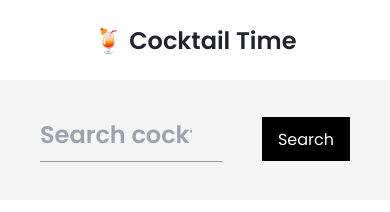
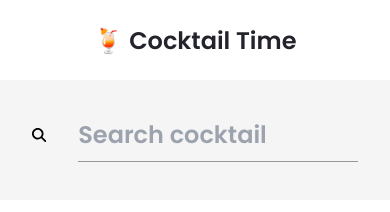
Before and after one commit to MaryChiodelli/cocktail-time, a Nuxt app: page /search in a window 390 px wide. Shown: the top 212 px of the page. Built offline with nearby package versions, Linux system fonts and the light colour scheme; no server answers.

Commit message:
minor css changes

```diff
--- a/assets/css/main.css
+++ b/assets/css/main.css
@@ -16,7 +16,7 @@ h3 {
 
 .wrapper {
   max-width: 1536px;
-  padding: 0 2.5rem;
+  padding: 0 2rem;
   margin: 0 auto;
 }
 
@@ -26,6 +26,7 @@ h3 {
 }
 
 .btn {
+  min-width: 194px;
   padding: 11px 16px 9px;
   font-size: 1rem;
   line-height: 1.5rem;
@@ -36,8 +37,8 @@ h3 {
   color: var(--white);
 }
 
-@media (min-width: 768px) {
-  .btn {
-    min-width: 194px;
+@media (min-width: 640px) {
+  .wrapper {
+    padding: 0 2.5rem;
   }
 }
--- a/components/SearchBar.vue
+++ b/components/SearchBar.vue
@@ -1,12 +1,12 @@
 <template>
   <form class="pt-[37px] pb-[38px] bg-gray-500">
     <div class="form-wrapper flex items-start">
-      <svg class="hidden sm:block w-6 h-6 mx-10 lg:mx-[66px] my-[6px]" xmlns="http://www.w3.org/2000/svg" viewBox="0 0 512 512"><!--! Font Awesome Pro 6.2.1 by @fontawesome - https://fontawesome.com License - https://fontawesome.com/license (Commercial License) Copyright 2022 Fonticons, Inc. --><path d="M416 208c0 45.9-14.9 88.3-40 122.7L502.6 457.4c12.5 12.5 12.5 32.8 0 45.3s-32.8 12.5-45.3 0L330.7 376c-34.4 25.2-76.8 40-122.7 40C93.1 416 0 322.9 0 208S93.1 0 208 0S416 93.1 416 208zM208 352c79.5 0 144-64.5 144-144s-64.5-144-144-144S64 128.5 64 208s64.5 144 144 144z"/></svg>
-      <div class="ml-10 sm:ml-0 flex-grow pb-2 border-b border-gray-700">
-        <input class="w-10/12 bg-transparent text-lg" @keyup.enter="goToSearch" v-model="search" type="text" placeholder="Search cocktail">
+      <svg class="w-6 h-6 mx-8 lg:mx-[66px] my-[6px]" xmlns="http://www.w3.org/2000/svg" viewBox="0 0 512 512"><!--! Font Awesome Pro 6.2.1 by @fontawesome - https://fontawesome.com License - https://fontawesome.com/license (Commercial License) Copyright 2022 Fonticons, Inc. --><path d="M416 208c0 45.9-14.9 88.3-40 122.7L502.6 457.4c12.5 12.5 12.5 32.8 0 45.3s-32.8 12.5-45.3 0L330.7 376c-34.4 25.2-76.8 40-122.7 40C93.1 416 0 322.9 0 208S93.1 0 208 0S416 93.1 416 208zM208 352c79.5 0 144-64.5 144-144s-64.5-144-144-144S64 128.5 64 208s64.5 144 144 144z"/></svg>
+      <div class="mr-8 sm:mr-0 flex-grow pb-2 border-b border-gray-700">
+        <input class="w-9/12 bg-transparent text-lg" @keyup.enter="goToSearch" v-model="search" type="text" placeholder="Search cocktail">
         <span v-if="search" @click="clearInput" class="float-right text-sm leading-9 cursor-pointer">Clear</span>
       </div>
-      <input @click="goToSearch" class="mx-10 cursor-pointer btn btn--dark" type="submit" value="Search">
+      <input @click="goToSearch" class="hidden sm:block mx-10 cursor-pointer btn btn--dark" type="submit" value="Search">
     </div>
   </form>
 </template>
--- a/pages/drinks/_id.vue
+++ b/pages/drinks/_id.vue
@@ -34,7 +34,7 @@
     <section class="pt-10 pb-20">
       <div class="wrapper">
         <h2 class="mb-20 text-lg text-black-700 text-center">Browse more</h2>
-        <ul class="grid grid-col-1 md:grid-cols-2 lg:grid-cols-3 xl:grid-cols-4 gap-10">
+        <ul class="grid grid-col-1 md:grid-cols-2 lg:grid-cols-3 xl:grid-cols-4 gap-8 sm:gap-10">
           <li v-for="drink in moreDrinks" :key="drink.idDrink">
             <NuxtLink :to="{ name: 'drinks-id', params: { id: drink.idDrink } }">
               <DrinkCard :drink="drink" />
--- a/pages/index.vue
+++ b/pages/index.vue
@@ -4,7 +4,7 @@
     <section class="pt-15 pb-20">
       <div class="wrapper">
         <h1 class="mb-15 text-center text-lg text-black-700">&#127865; Total Drinks: <span class="font-normal">612 |</span> &#127819; Total Ingredients: <span class="font-normal">484 |</span> &#127864; Drink Images: <span class="font-normal">611(87cc)</span></h1>
-        <ul class="mb-15 grid grid-col-1 md:grid-cols-2 lg:grid-cols-3 xl:grid-cols-4 gap-10">
+        <ul class="mb-15 grid grid-col-1 md:grid-cols-2 lg:grid-cols-3 xl:grid-cols-4 gap-8 sm:gap-10">
           <li v-for="drink in drinks" :key="drink.idDrink">
             <NuxtLink :to="{ name: 'drinks-id', params: { id: drink.idDrink } }">
               <DrinkCard :drink="drink" />
--- a/pages/search.vue
+++ b/pages/search.vue
@@ -4,7 +4,7 @@
     <section class="pt-15 pb-20">
       <div class="wrapper">
         <h1 class="mb-15 text-center text-lg">&#127865; Total Drinks: <span class="font-normal">{{ drinks.length }}</span></h1>
-        <ul class="grid grid-col-1 md:grid-cols-2 lg:grid-cols-3 xl:grid-cols-4 gap-10">
+        <ul class="grid grid-col-1 md:grid-cols-2 lg:grid-cols-3 xl:grid-cols-4 gap-8 sm:gap-10">
           <li v-for="drink in drinks" :key="drink.idDrink">
             <NuxtLink :to="{ name: 'drinks-id', params: { id: drink.idDrink } }">
               <DrinkCard :drink="drink" />
```
